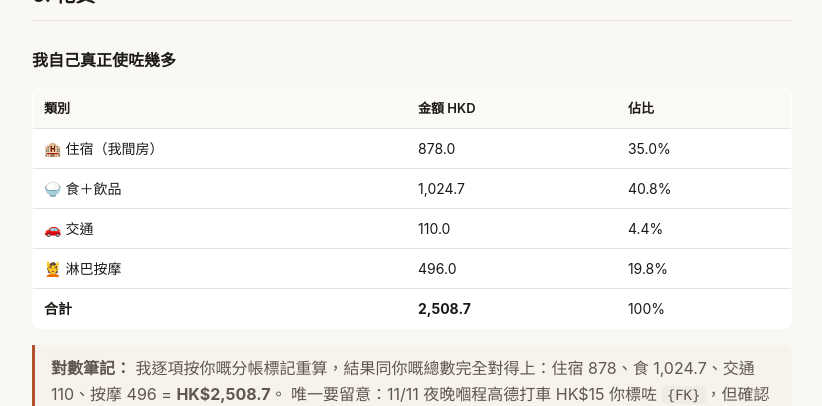
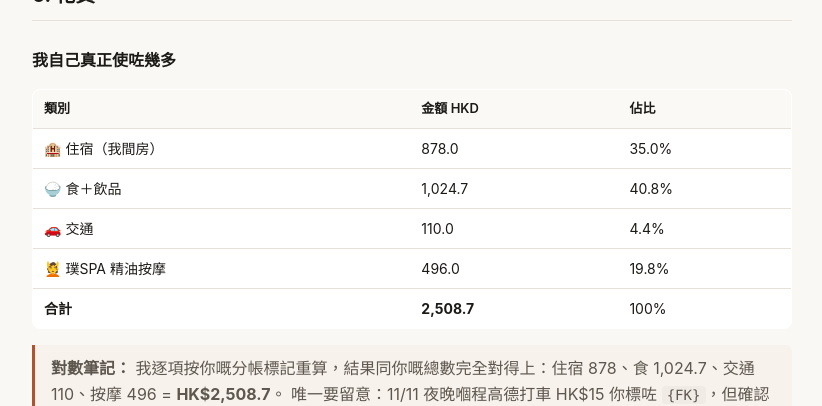
Before and after one commit to Karinatkl/travel-log, a Jekyll site: the page built from trips/2026-11-shenzhen.md, in a window 1280 px wide and 900 px high, scrolled down 2375 px. Shown: the top 406 px of the window, without its empty margins (92-914 px from the left). Built offline with Jekyll 4.4.1, drawn with Linux system fonts in a browser that asks for light colours.

Commit message:
log(2026-11-shenzhen): label 花費 row as 璞SPA 精油按摩

```diff
--- a/trips/2026-11-shenzhen.md
+++ b/trips/2026-11-shenzhen.md
@@ -69,7 +69,7 @@ permalink: /trips/2026-11-shenzhen/
 | 🏨 住宿（我間房） | 878.0 | 35.0% |
 | 🍚 食＋飲品 | 1,024.7 | 40.8% |
 | 🚗 交通 | 110.0 | 4.4% |
-| 💆 淋巴按摩 | 496.0 | 19.8% |
+| 💆 璞SPA 精油按摩 | 496.0 | 19.8% |
 | **合計** | **2,508.7** | 100% |
 
 > **對數筆記：** 我逐項按你嘅分帳標記重算，結果同你嘅總數完全對得上：住宿 878、食 1,024.7、交通 110、按摩 496 = **HK$2,508.7**。
```
